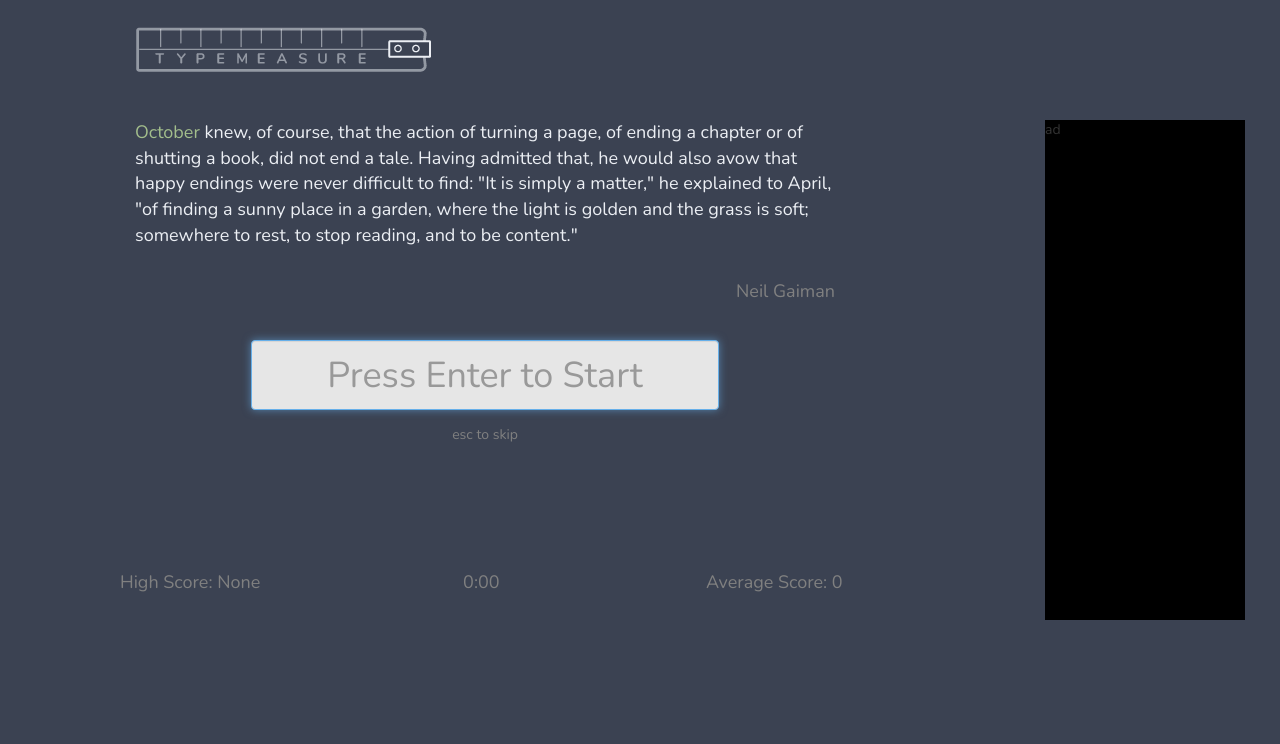
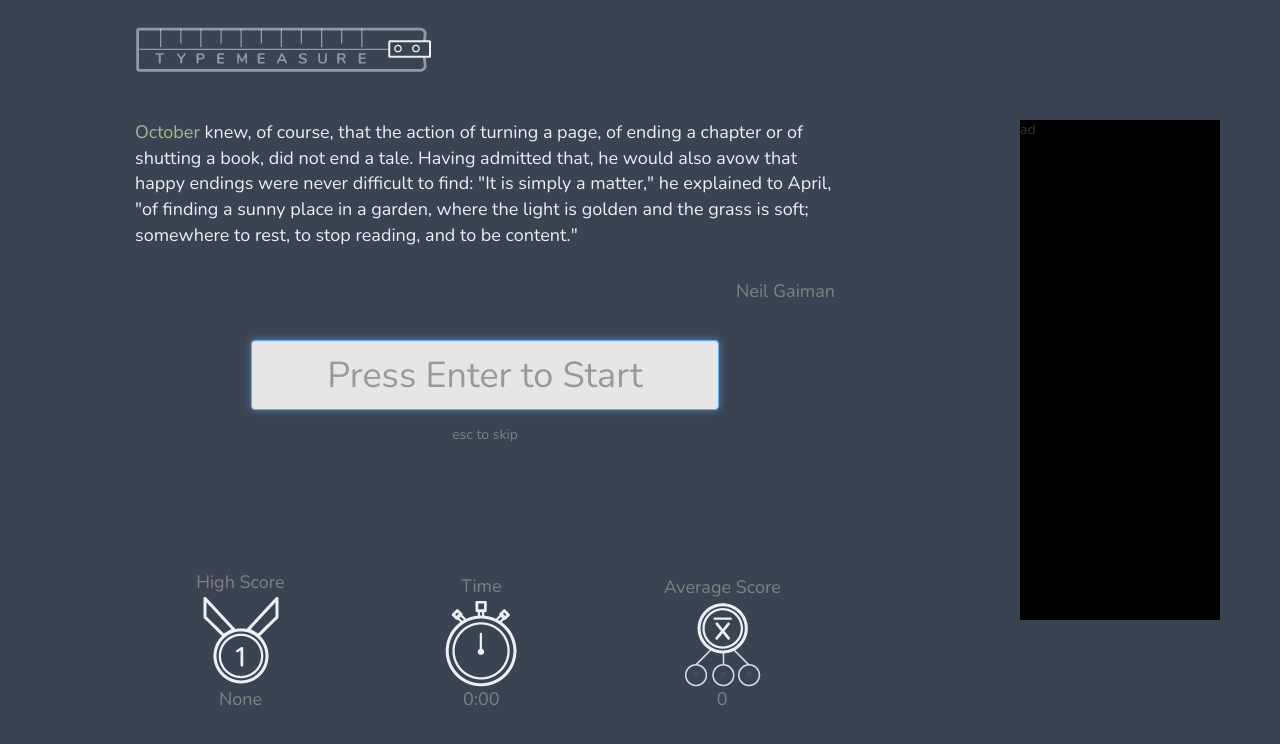
Before and after one commit to breyerjs/typequick, a React (Create React App) app: page / in a window 1280 px wide. Shown: the top 744 px of the page. Built offline with nearby package versions, Linux system fonts and the light colour scheme.

Commit message:
Add icons; fix styling

```diff
--- a/public/index.html
+++ b/public/index.html
@@ -3,7 +3,7 @@
   <head>
     <meta charset="utf-8">
     <meta name="viewport" content="width=device-width, initial-scale=1">
-    <link rel="shortcut icon" href="../src/images/favicon.ico">
+    <link rel="shortcut icon" href="/src/images/favicon.ico">
     <!-- bootstrap -->
     <script src="https://ajax.googleapis.com/ajax/libs/jquery/3.1.1/jquery.min.js"></script>
     <link rel="stylesheet" href="https://maxcdn.bootstrapcdn.com/bootstrap/3.3.7/css/bootstrap.min.css" integrity="sha384-BVYiiSIFeK1dGmJRAkycuHAHRg32OmUcww7on3RYdg4Va+PmSTsz/K68vbdEjh4u" crossorigin="anonymous">
--- /dev/null
+++ b/src/components/AverageScoreDisplay.js
@@ -0,0 +1,19 @@
+import React, { Component } from 'react';
+import '../css/App.css';
+import AvgScoreImage from '../images/Average.png';
+
+class AverageScoreDisplay extends Component {
+  render() {
+    return(
+      <div className="stat-item">
+        {"Average Score"}
+        <br />
+        <img src={AvgScoreImage} alt={"image"} />
+        <br />
+        {this.props.scorecard.getAverageScore()}
+      </div>
+    );
+  }
+}
+
+export default AverageScoreDisplay;
--- /dev/null
+++ b/src/components/HighScoreDisplay.js
@@ -0,0 +1,19 @@
+import React, { Component } from 'react';
+import '../css/App.css';
+import HighScoreImage from '../images/Medal.png';
+
+class HisghScoreDisplay extends Component {
+  render() {
+    return(
+      <div className="stat-item">
+        {"High Score"}
+        <br />
+        <img src={HighScoreImage} alt={"image"} />
+        <br />
+        {this.props.scorecard.getHighScore()}
+      </div>
+    );
+  }
+}
+
+export default HisghScoreDisplay;
--- a/src/components/StatsDisplay.js
+++ b/src/components/StatsDisplay.js
@@ -1,5 +1,7 @@
 import React, { Component } from 'react';
 import StopwatchDisplay from './StopwatchDisplay.js';
+import HighScoreDisplay from './HighScoreDisplay.js';
+import AverageScoreDisplay from './AverageScoreDisplay.js';
 import '../css/App.css';
 
 class StatsDisplay extends Component {
@@ -7,15 +9,19 @@ class StatsDisplay extends Component {
     return (
       <div className="stats-display">
         <span className="highscore">
-          High Score: {this.props.scorecard.displayHighScore()}
+          <HighScoreDisplay
+            scorecard={this.props.scorecard}
+          />
         </span>
         <span className="watchface">
-        <StopwatchDisplay
-          secondsElapsed={this.props.secondsElapsed}
-        />
+          <StopwatchDisplay
+            secondsElapsed={this.props.secondsElapsed}
+          />
         </span>
         <span className="average-score">
-          Average Score: {this.props.scorecard.getAverageScore()}
+          <AverageScoreDisplay
+            scorecard={this.props.scorecard}
+          />
         </span>
       </div>
     );
--- a/src/components/StopwatchDisplay.js
+++ b/src/components/StopwatchDisplay.js
@@ -1,5 +1,7 @@
 import React, { Component } from 'react';
 import '../css/App.css';
+import TimeImage from '../images/Clock.png';
+
 
 const formattedSeconds = (sec) =>
   Math.floor(sec / 60) +
@@ -12,7 +14,13 @@ const formattedSeconds = (sec) =>
 class StopwatchDisplay extends Component {
   render() {
     return (
+      <div>
+        {"Time"}
+        <br />
+        <img src={TimeImage} alt={"image"} />
+        <br />
         <span>{formattedSeconds(this.props.secondsElapsed)}</span>
+      </div>
     );
   }
 }
--- a/src/css/App.css
+++ b/src/css/App.css
@@ -34,7 +34,7 @@ body {
   display: inline-block;
   width: 200px;
   float: right;
-  margin-right: 35px;
+  margin-right: 60px;
 }
 
 .body-layout{
@@ -133,3 +133,7 @@ body {
   display: inline-block;
   width: 33%;
 }
+
+.stat-item{
+  text-align: center;
+}
--- a/src/data/passages.json
+++ b/src/data/passages.json
@@ -27,7 +27,7 @@
 
     {
       "author": "Neil Gaiman",
-      "quote": "There was a tale he had read once, long ago, as a small boy: the story of a traveler who had slipped down a cliff, with man-eating tigers above him and a lethal fall below him, who managed to stop his fall halfway down the side of the cliff, holding on for dear life. There was a clump of strawberries beside him, and certain death above him and below. \"What should he do?\" went the question. And the reply was, \"Eat the strawberries.\" The story had never made sense to him as a boy. It did now."
+      "quote": "There was a tale he had read once, long ago, as a small boy: the story of a traveller who had slipped down a cliff, with man-eating tigers above him and a lethal fall below him, who managed to stop his fall halfway down the side of the cliff, holding on for dear life. There was a clump of strawberries beside him, and certain death above him and below. \"What should he do?\" went the question. And the reply was, \"Eat the strawberries.\" The story had never made sense to him as a boy. It did now."
     },
 
     {
--- a/src/utility/Scorecard.js
+++ b/src/utility/Scorecard.js
@@ -15,7 +15,7 @@ class Scorecard {
     this.numGamesPlayed++;
     return this;
   }
-  displayHighScore(){
+  getHighScore(){
     if (this.highScore === null){
       return "None";
     }
```
Also changed, not shown: 10 other files (tests, documents, lock files or other folders).
